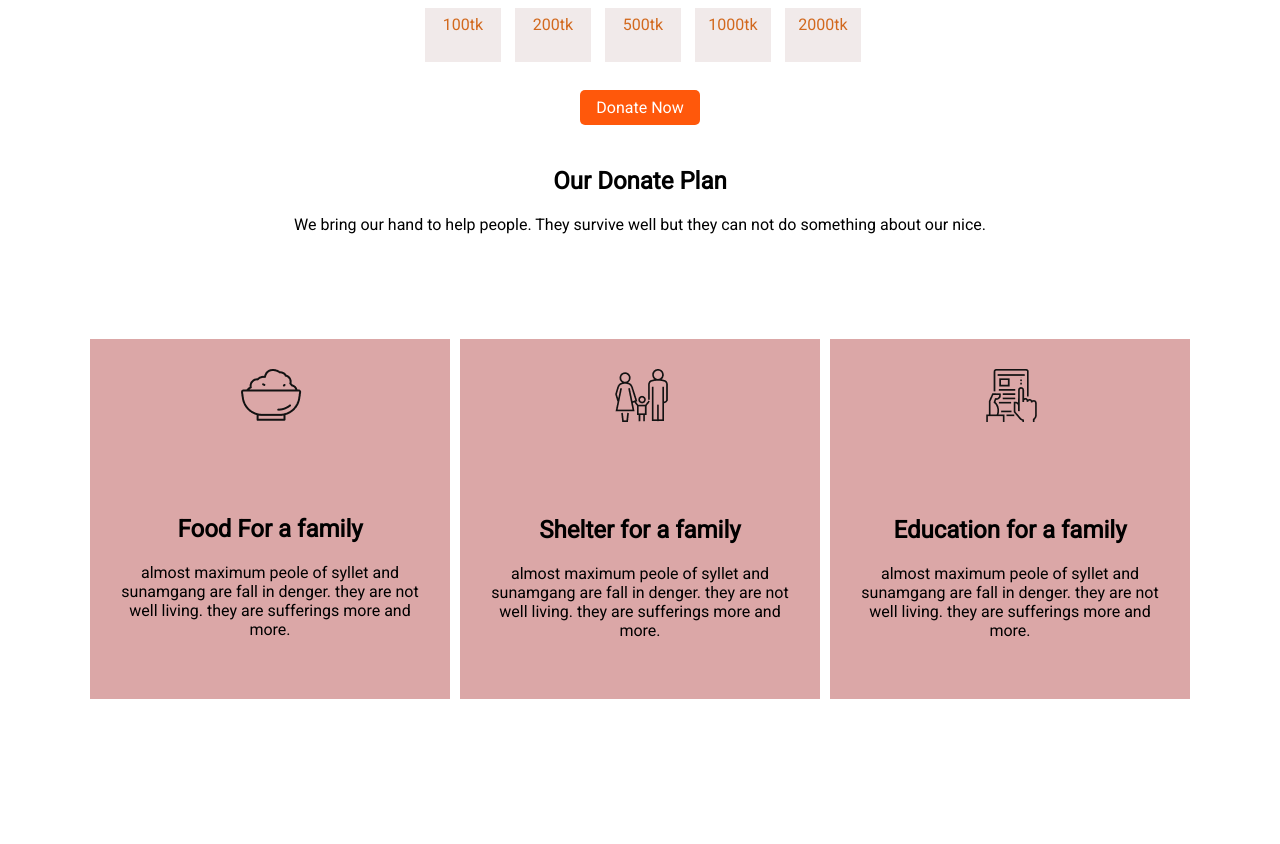
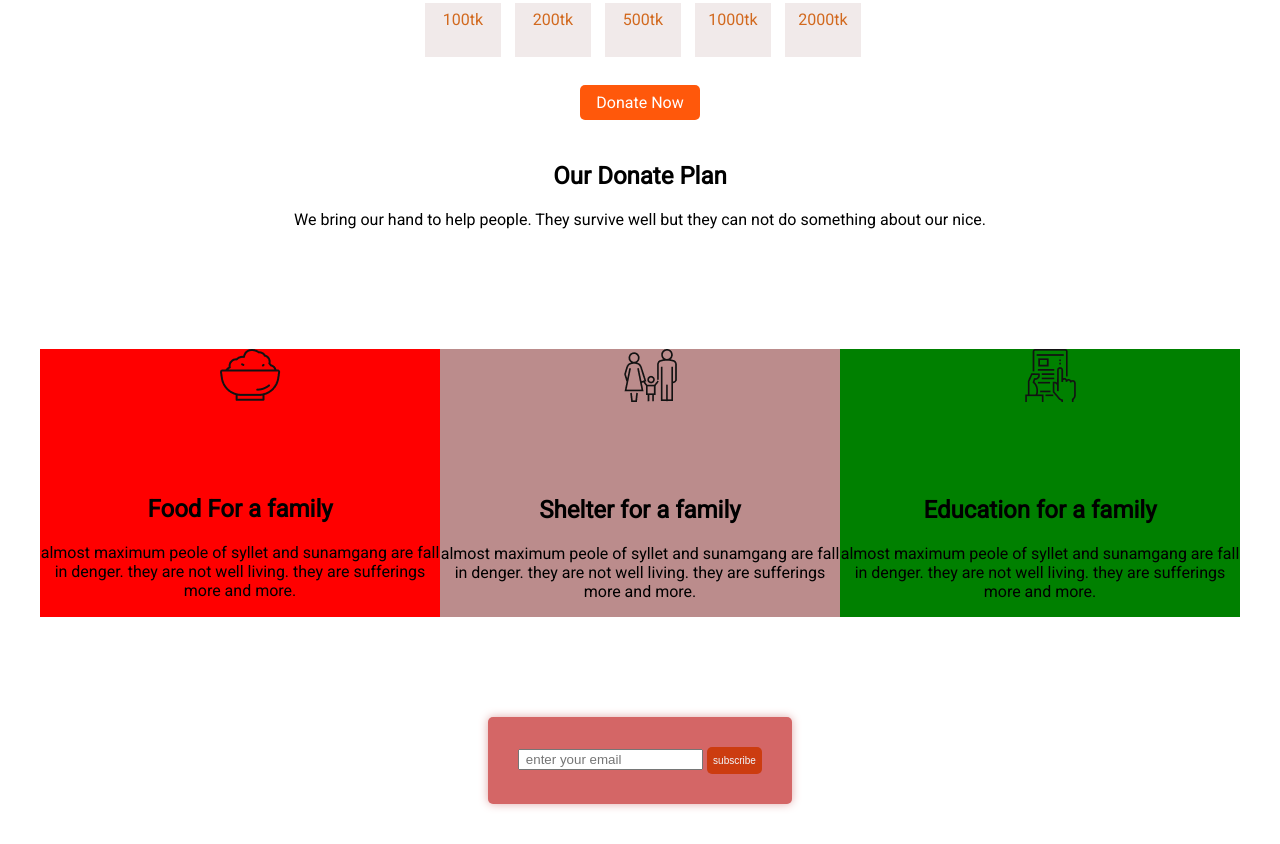
Before and after one commit to ramroy15/donete-today-2, a plain HTML site: page index.html in a window 1280 px wide. Shown: the part 672-1516 px from the top of the page. Before the commit the page ends 1459 px from the top, so only its background shows below. Drawn offline with Linux system fonts and the light colour scheme.

Commit message:
finished

```diff
--- a/index.html
+++ b/index.html
@@ -119,6 +119,7 @@
             </div>
             <div class="wrapper">
                 <div class="box">
+                    <div class="box-1">
                         <div class="icon">
                             <img src="icons/food.png" alt="">
                         </div>
@@ -126,38 +127,52 @@
                             Food For a family
                         </h1>
                         <p>
-                        almost maximum peole of syllet and sunamgang are fall in denger. they are not well living. they
+                            almost maximum peole of syllet and sunamgang are fall in denger. they are not well living.
+                            they
                             are sufferings more and more.
                         </p>
                     </div>
-                <div class="box">
+                    <div class="box-2">
                         <div class="icon">
                             <img src="icons/shelter.png" alt="">
                         </div>
-                    <h1>
+                        <h1 class="2">
                             Shelter for a family
                         </h1>
                         <p>
-                        almost maximum peole of syllet and sunamgang are fall in denger. they are not well living. they
+                            almost maximum peole of syllet and sunamgang are fall in denger. they are not well living.
+                            they
                             are sufferings more and
                             more.
                         </p>
                     </div>
-                <div class="box">
+                    <div class="box-3">
                         <div class="icon">
                             <img src="icons/Frame-1.png" alt="">
                         </div>
-                    <h1>
+                        <h1 class="3">
                             Education for a family
                         </h1>
                         <p>
-                        almost maximum peole of syllet and sunamgang are fall in denger. they are not well living. they
+                            almost maximum peole of syllet and sunamgang are fall in denger. they are not well living.
+                            they
                             are sufferings more and
                             more.
                         </p>
                     </div>
                 </div>
             </div>
+        </div>
+    </section>
+    <section class="last">
+        <div class="email">
+            <form action="#">
+                <div class="form-box">
+                    <input type="text" name="email address" placeholder=" enter your email">
+                    <button type="submit">subscribe</button>
+                </div>
+            </form>
+        </div>
     </section>
 </body>
 
--- a/style.css
+++ b/style.css
@@ -22,6 +22,9 @@ body {
     font-family: 'Poppins', sans-serif;
 
     font-family: 'Roboto', sans-serif;
+    padding: 0;
+    margin: 0;
+
 }
 
 .size {
@@ -93,17 +96,24 @@ body {
     text-align: center;
     width: auto;
     justify-content: center;
+    padding: 20px;
+
 }
 
 .wrapper .box {
-    background: rgb(219, 167, 167);
-    margin: 5px;
+
     margin-bottom: 50px;
-    width: 300px;
-    height: 300px;
-    padding: 30px;
-    position: relative;
+    width: 200px;
+    height: auto;
+    display: flex;
+    text-align: center;
+    width: auto;
+    justify-content: center;
 
+}
+
+.wrapper .box .box-1 {
+    background: red;
 }
 
 .wrapper .box h1 {
@@ -111,5 +121,42 @@ body {
 }
 
 .wrapper .box .icon {
-    padding-left: 2px;
+    padding-left: 20px;
 }
+
+.wrapper .box .box-2 {
+    background: rgb(187, 140, 140);
+}
+
+.wrapper .box .box-3 {
+    background: green;
+}
+
+.email {
+    display: flex;
+    align-items: center;
+    justify-content: center;
+
+}
+
+.form-box {
+    padding: 30px;
+    border-radius: 5px;
+    background: rgb(212, 102, 102);
+    box-shadow: 0px 0px 10px rgb(224, 169, 169);
+
+}
+
+.form-box button {
+    color: aliceblue;
+    padding: 8px 6px;
+    font-size: 10px;
+    border: none;
+    border-start-end-radius: 5px;
+    background: rgb(204, 60, 16);
+    border-radius: 5px;
+}
+
+.last {
+    padding-bottom: 40px;
+}
```
Lines whose indentation alone changed are shown as unchanged.
